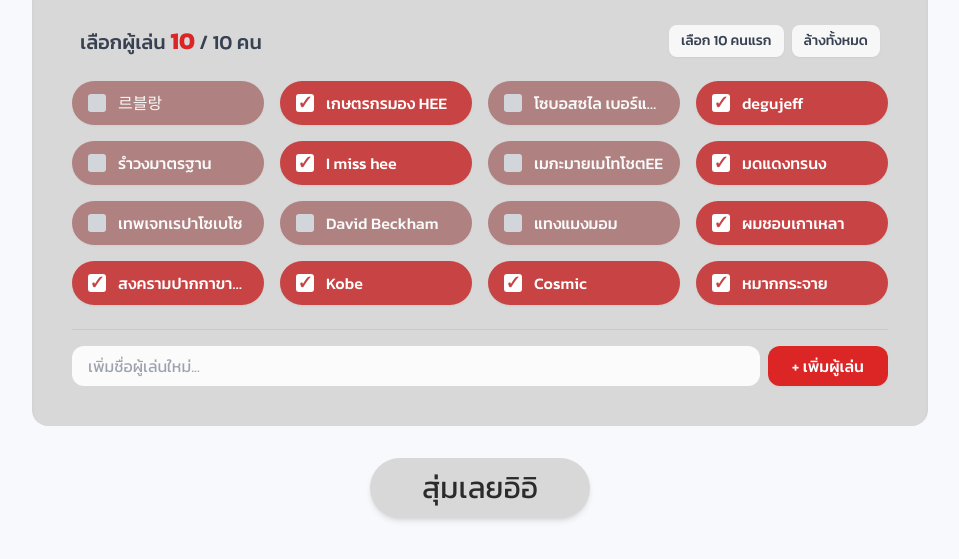
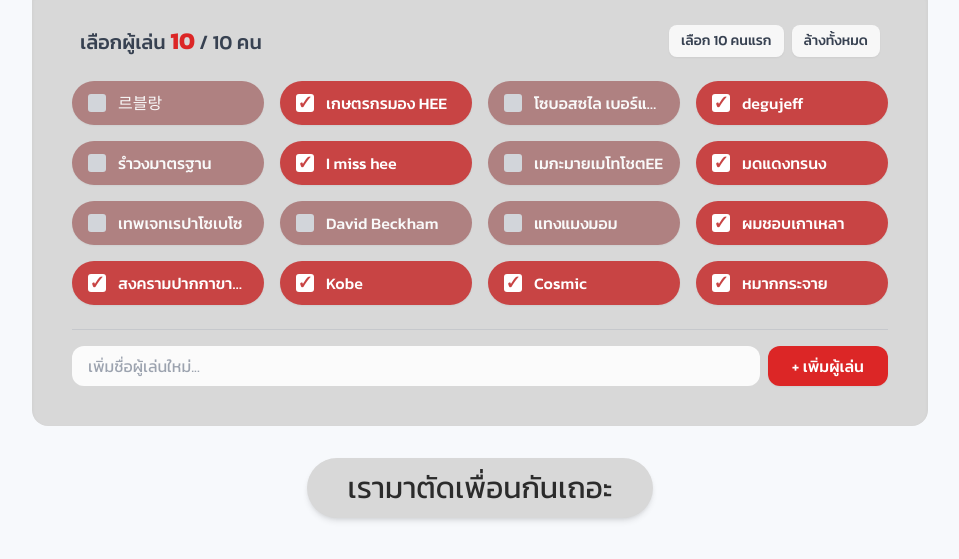
Before and after one commit to TestAppmoblie/RandomLOL, a plain HTML site: page index.html in a window 1280 px wide. Shown: the part 185-744 px from the top of the page, without its empty margins (160-1119 px from the left). Drawn offline with nearby package versions, Linux system fonts and the light colour scheme.

Commit message:
Update index.html

```diff
--- a/index.html
+++ b/index.html
@@ -165,7 +165,7 @@
         <div id="selection-controls" class="mt-8 flex justify-center w-full">
             <button id="randomize-btn" onclick="startRandomize()" disabled
                 class="btn-action text-2xl md:text-3xl px-10 py-3 rounded-full shadow-md font-normal min-w-[220px]">
-                สุ่มเลยอิอิ
+                เรามาตัดเพื่อนกันเถอะ
             </button>
         </div>
 
```
